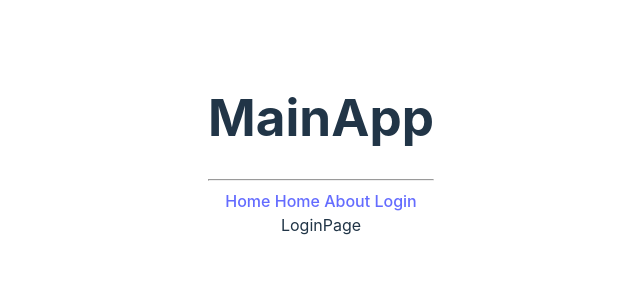
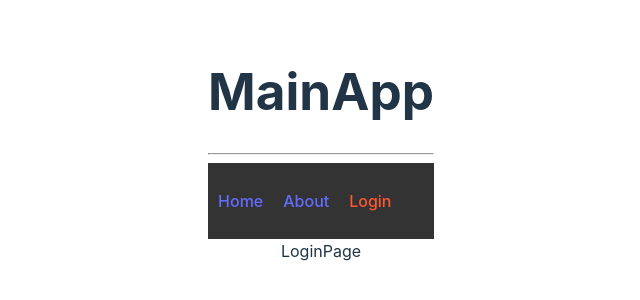
Before and after one commit to EstFernan3613/DESARROLLO_WEB, a React (Vite) app: page /login in a window 1280 px wide. Shown: the part 254-554 px from the top of the page, without its empty margins (319-959 px from the left). Built offline with nearby package versions, Linux system fonts and the light colour scheme.

Commit message:
Cambios Challenge 12

```diff
--- a/src/SharedComponents/NavComponent.jsx
+++ b/src/SharedComponents/NavComponent.jsx
@@ -1,15 +1,28 @@
-import React from 'react'
+// NavComponent.jsx
+
+import React from 'react';
+import { Link, NavLink } from 'react-router-dom'
 
 export const NavComponent = () => {
   return (
-    <>
-        <nav>
-            <ul>
-            <li>Home</li>
-            <li>About</li>
-            <li>Login</li>
-            </ul>
-        </nav>
-    </>
+    <nav className="navbar">
+      <ul className="nav-list">
+        <li className="nav-item">
+          <NavLink activeClassName="active" to="/" exact>
+            Home
+          </NavLink>
+        </li>
+        <li className="nav-item">
+          <NavLink activeClassName="active" to="/about">
+            About
+          </NavLink>
+        </li>
+        <li className="nav-item">
+          <NavLink activeClassName="active" to="/login">
+            Login
+          </NavLink>
+        </li>
+      </ul>
+    </nav>
   )
 }
--- a/src/main.jsx
+++ b/src/main.jsx
@@ -1,8 +1,9 @@
 import React from 'react'
 import ReactDOM from 'react-dom/client';
-import { MainApp } from './pages/MainApp';
+import  { MainApp }  from './pages/MainApp';
 import './index.css'
 import './App.css'
+import './styles.css'
 import { BrowserRouter } from 'react-router-dom';
 
 ReactDOM.createRoot(document.getElementById('root')).render(
--- a/src/pages/MainApp.jsx
+++ b/src/pages/MainApp.jsx
@@ -1,26 +1,26 @@
-import { Link, Navigate, NavLink, Route, Routes } from 'react-router-dom';
+import React from 'react';
+import { Navigate } from 'react-router-dom';
+import { Routes, Route } from 'react-router-dom';
 import { AboutPage } from './AboutPage';
 import { HomePage } from './HomePage';
 import { LoginPage } from './LoginPage';
+import { NavComponent } from '../SharedComponents/NavComponent';
 
 export const MainApp = () => {
   return (
     <>
       <h1>MainApp</h1>
-            <hr/>
+      <hr />
 
-            <NavLink className={(args) => ` ${args.isActive ? 'active' : ''}`} to="/">Home</NavLink>
-
-            <Link to="/"> Home </Link>
-            <Link to="/about"> About </Link>
-            <Link to="/login"> Login </Link>
+      {/* Use the NavComponent */}
+      <NavComponent />
 
       <Routes>
         <Route path="/" element={<HomePage />} />
         <Route path="/about" element={<AboutPage />} />
         <Route path="/login" element={<LoginPage />} />
-                <Route path="/*" element={<Navigate to='/about'/>} />
+        <Route path="/*" element={<Navigate to="/about" />} />
       </Routes>
     </>
-    )
-}
+  );
+};
--- /dev/null
+++ b/src/styles.css
@@ -0,0 +1,35 @@
+/* styles.css */
+
+.navbar {
+    background-color: #333;
+    padding: 10px;
+  }
+
+  .nav-list {
+    list-style: none;
+    padding: 0;
+    display: flex;
+  }
+
+  .nav-item {
+    margin-right: 20px;
+  }
+
+  .nav-item:last-child {
+    margin-right: 0;
+  }
+
+  .nav-link {
+    text-decoration: none;
+    color: #fff;
+    font-weight: bold;
+    transition: color 0.3s ease;
+  }
+
+  .nav-link:hover {
+    color: #ff5733;
+  }
+
+  .active {
+    color: #ff5733;
+  }
```
Lines whose indentation alone changed are shown as unchanged.
